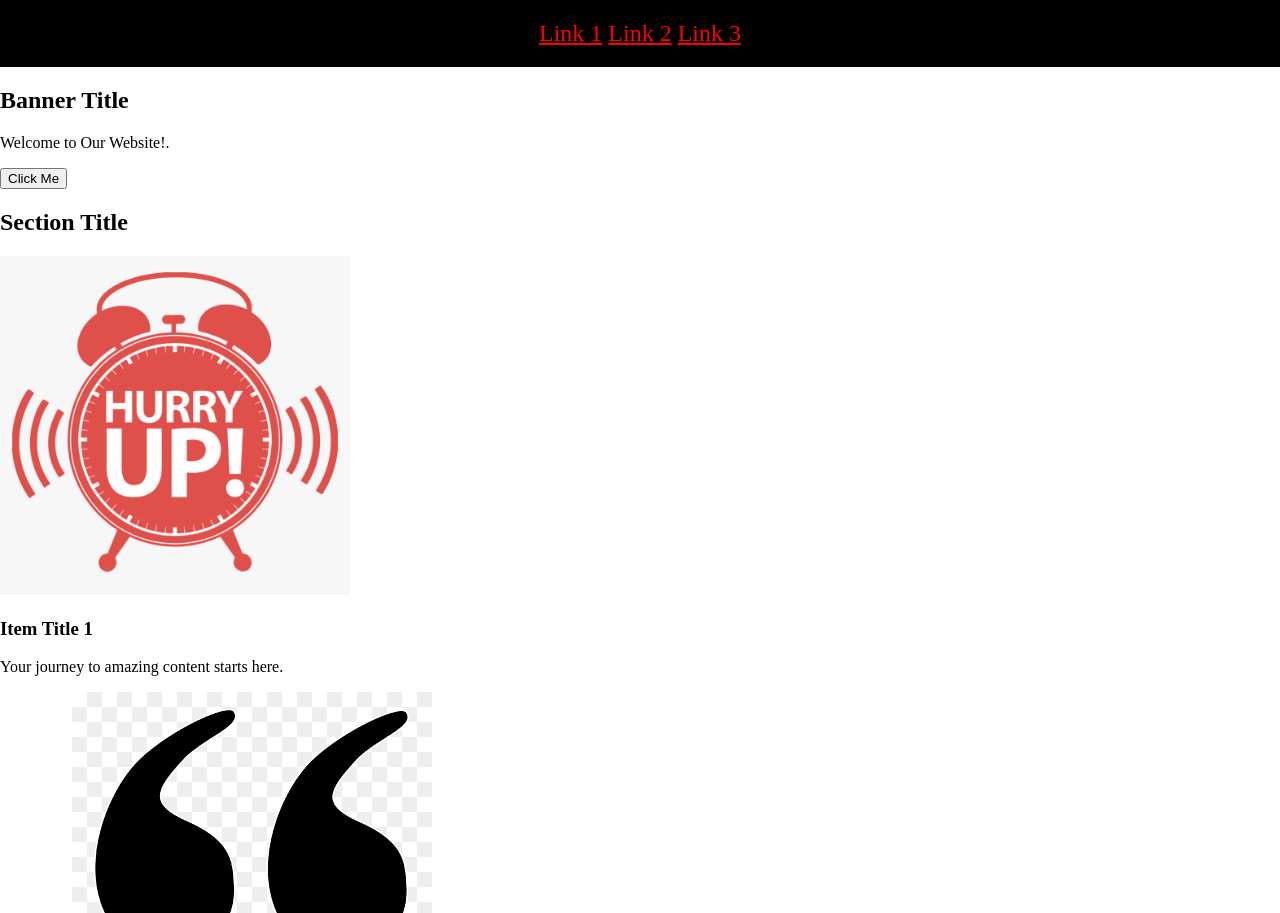
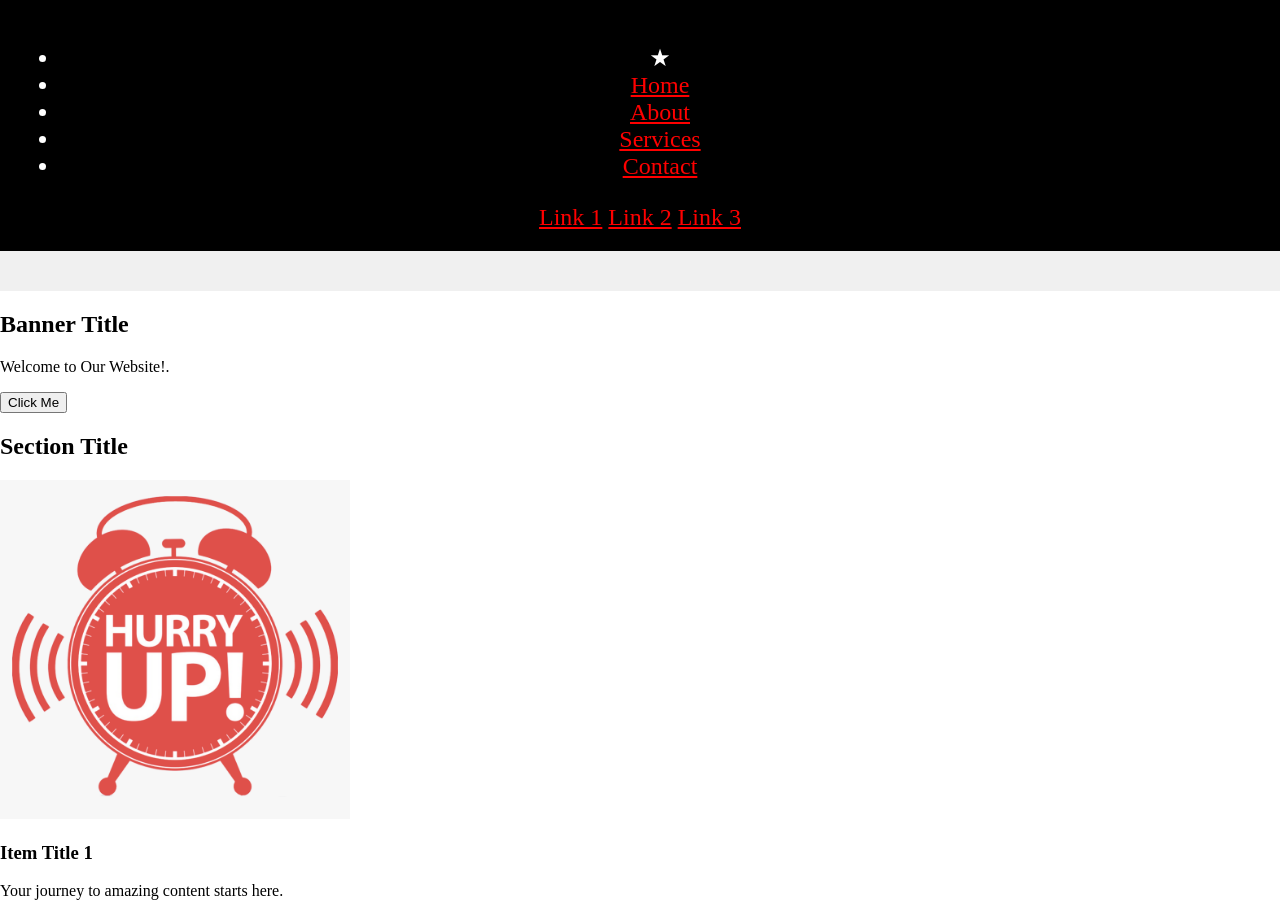
Before and after one commit to MariamElbhnasawy/alx_html_css, a plain HTML site: page css_basic/index.html in a window 1280 px wide. Shown: the top 913 px of the page. Drawn offline with Linux system fonts and the light colour scheme.

Commit message:
A New Commit

```diff
--- a/css_basic/index.html
+++ b/css_basic/index.html
@@ -10,6 +10,13 @@
 <body>
 
     <header>
+        <ul>
+            <li class="logo">&#9733;</li>
+            <li><a href="#">Home</a></li>
+            <li><a href="#">About</a></li>
+            <li><a href="#">Services</a></li>
+            <li><a href="#">Contact</a></li>
+        </ul>
         <nav>
             <a href="#">Link 1</a>
             <a href="#">Link 2</a>
@@ -17,6 +24,11 @@
         </nav>
     </header>
 
+    <article>
+        <h1>Welcome to My Website</h1>
+        <p>This is an amazing space to explore great content.</p>
+        <p>Stay tuned for more updates!</p>
+    </article>
         <main>
             <section>
                 <div>
```
